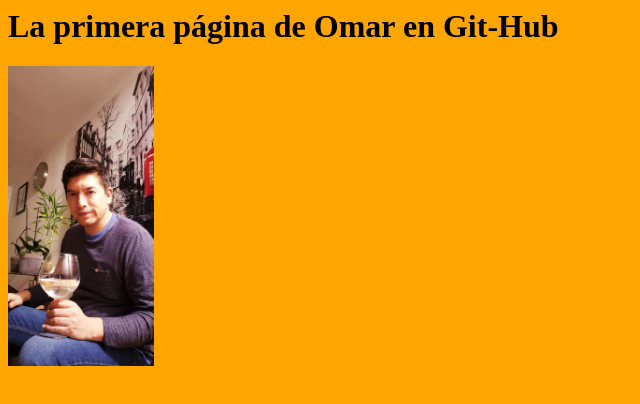
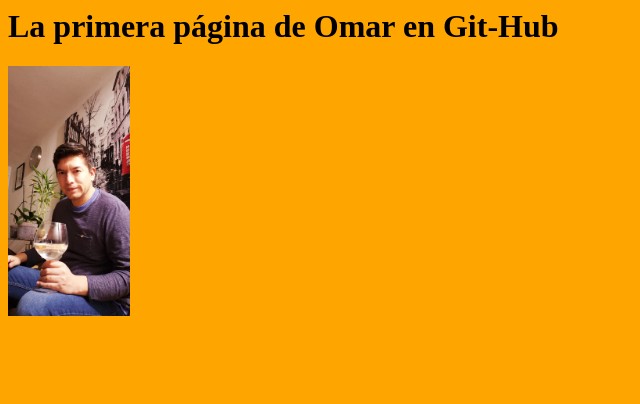
Before and after one commit to ominusa/git-mit-omar, a plain HTML site: page index.html in a window 1280 px wide. Shown: the whole page, without its empty margins (0-640 px from the left). Drawn offline with Linux system fonts and the light colour scheme.

Commit message:
add image

```diff
--- a/index.html
+++ b/index.html
@@ -2,7 +2,7 @@
     <body bgcolor="orange">
         <h1>La primera página de Omar en Git-Hub</h1>
         <div>
-            <img src="Salud_GitHub.jpeg" height="300">
+            <img src="fotoomar.jpeg" height="250">
         </div>
 
     </body>
```
Also changed, not shown: fotoomar.jpeg (renamed from Salud_GitHub.jpeg).
